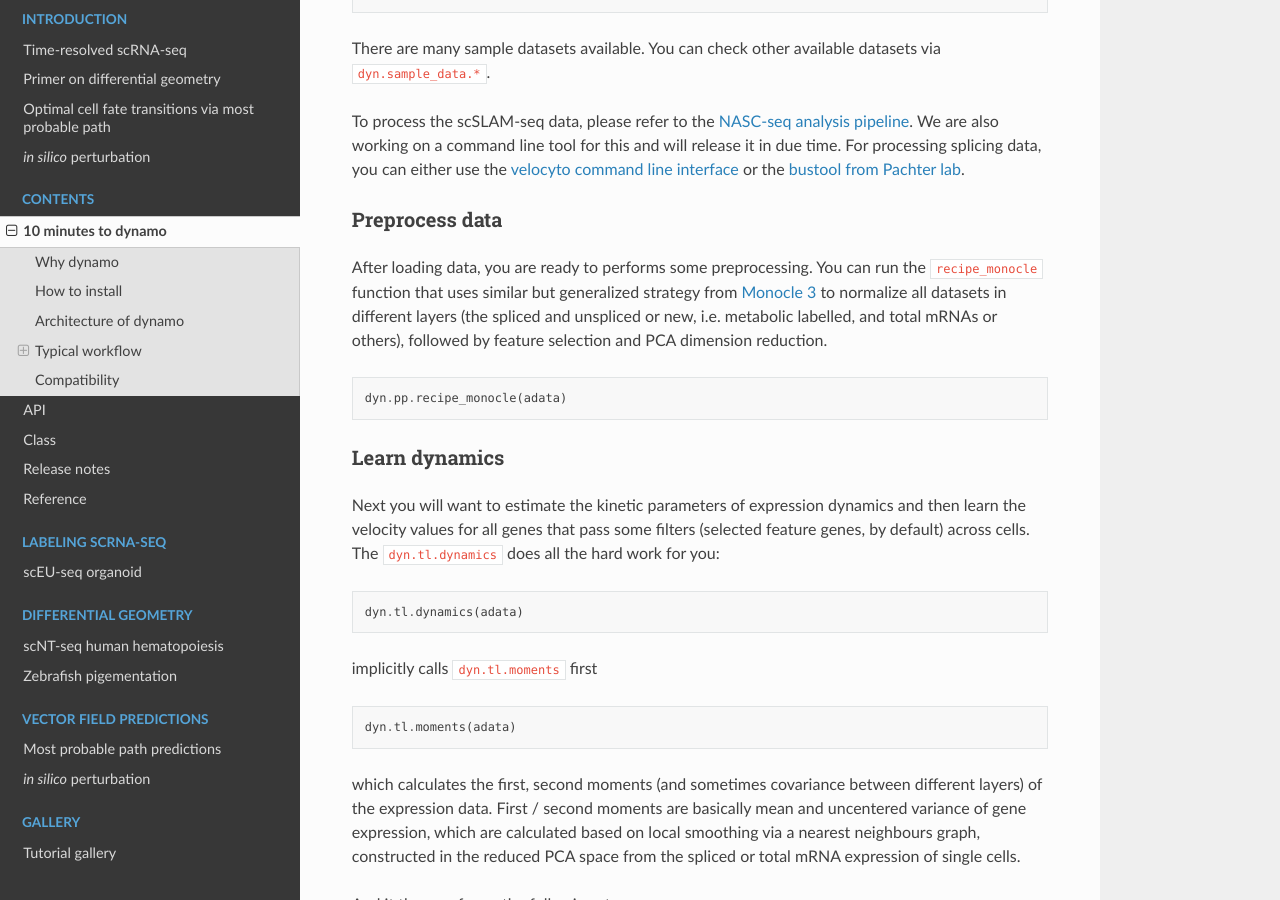
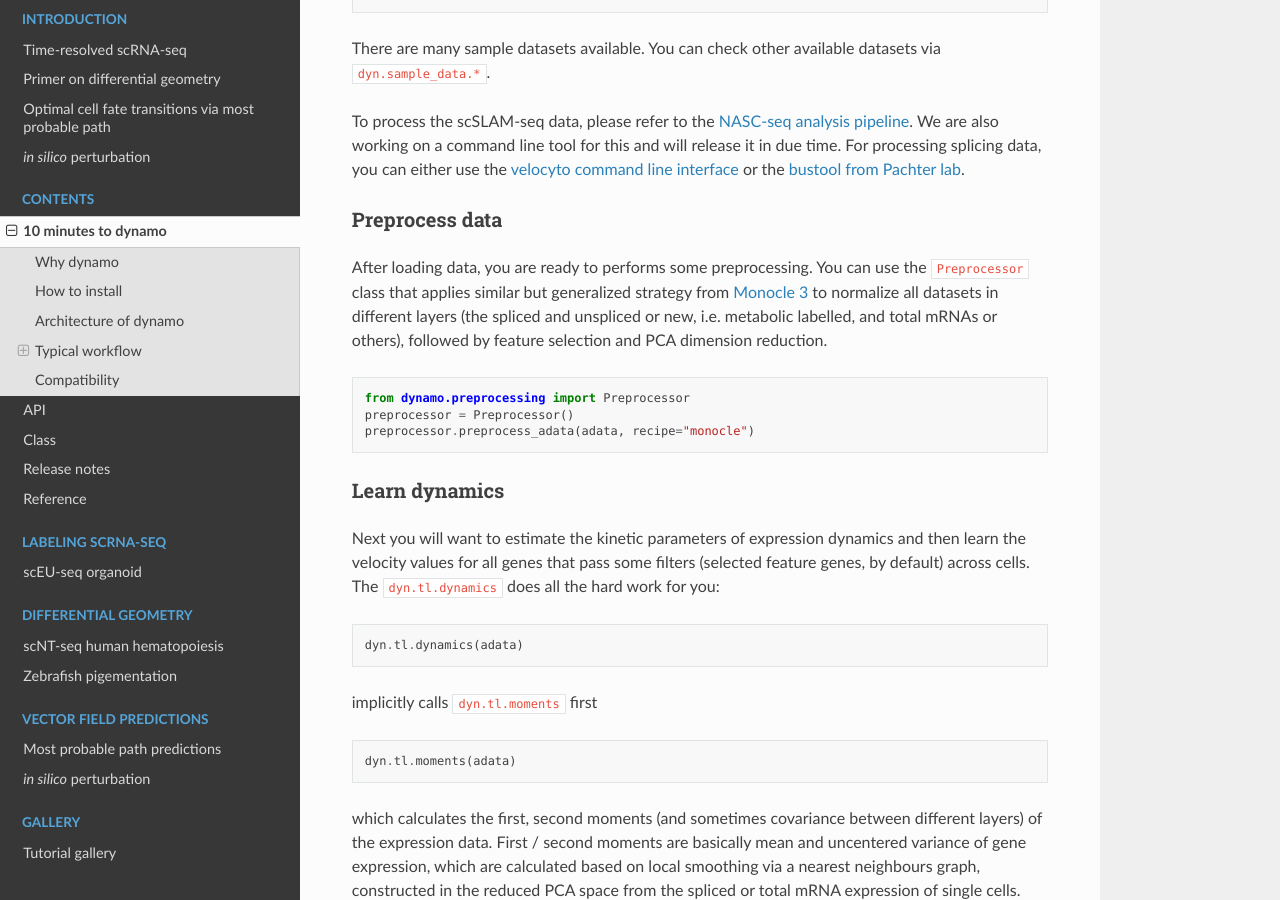
Before and after one commit to aristoteleo/dynamo_readthedocs, a Sphinx documentation site: the page built from docs/source/ten_minutes_to_dynamo.rst, in a window 1280 px wide and 900 px high, scrolled down 3347 px. Built offline with Sphinx 7.4.7 and the Read the Docs theme 2.0.0, drawn with Linux system fonts in a browser that asks for light colours; pages that are not in the unit, such as notebooks, are missing from menus.

Commit message:
update Preprocess data section

```diff
--- a/docs/source/ten_minutes_to_dynamo.rst
+++ b/docs/source/ten_minutes_to_dynamo.rst
@@ -91,9 +91,11 @@ can either use the `velocyto command line interface`_ or the `bustool from Pacht
 
 Preprocess data
 '''''''''''''''
-After loading data, you are ready to performs some preprocessing. You can run the ``recipe_monocle`` function that uses similar but generalized strategy from `Monocle 3`_ to normalize all datasets in different layers (the spliced and unspliced or new, i.e. metabolic labelled, and total mRNAs or others), followed by feature selection and PCA dimension reduction. ::
+After loading data, you are ready to performs some preprocessing. You can use the ``Preprocessor`` class that applies similar but generalized strategy from `Monocle 3`_ to normalize all datasets in different layers (the spliced and unspliced or new, i.e. metabolic labelled, and total mRNAs or others), followed by feature selection and PCA dimension reduction. ::
 
-    dyn.pp.recipe_monocle(adata)
+    from dynamo.preprocessing import Preprocessor
+    preprocessor = Preprocessor()
+    preprocessor.preprocess_adata(adata, recipe="monocle")
 
 Learn dynamics
 ''''''''''''''
```
